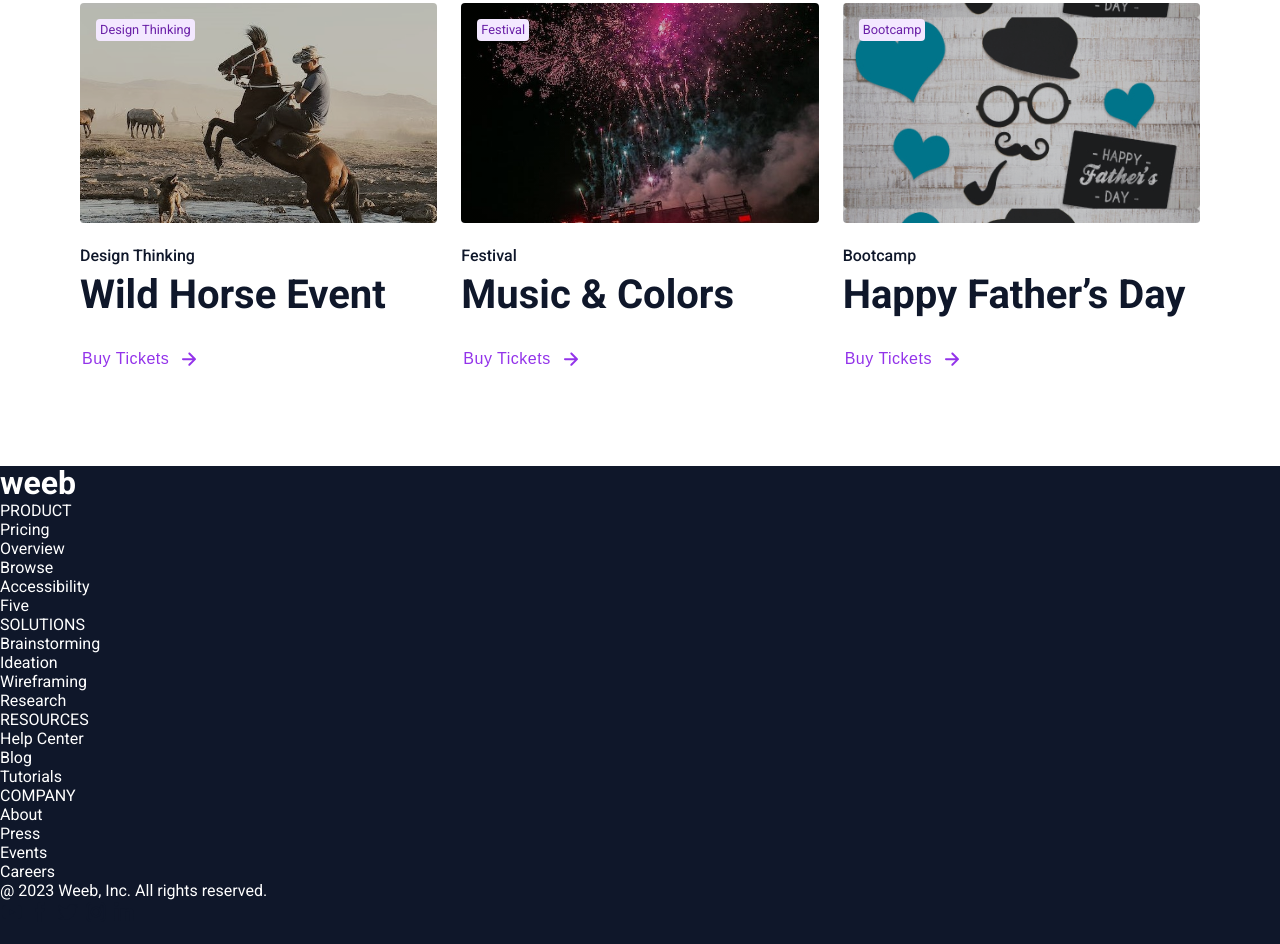
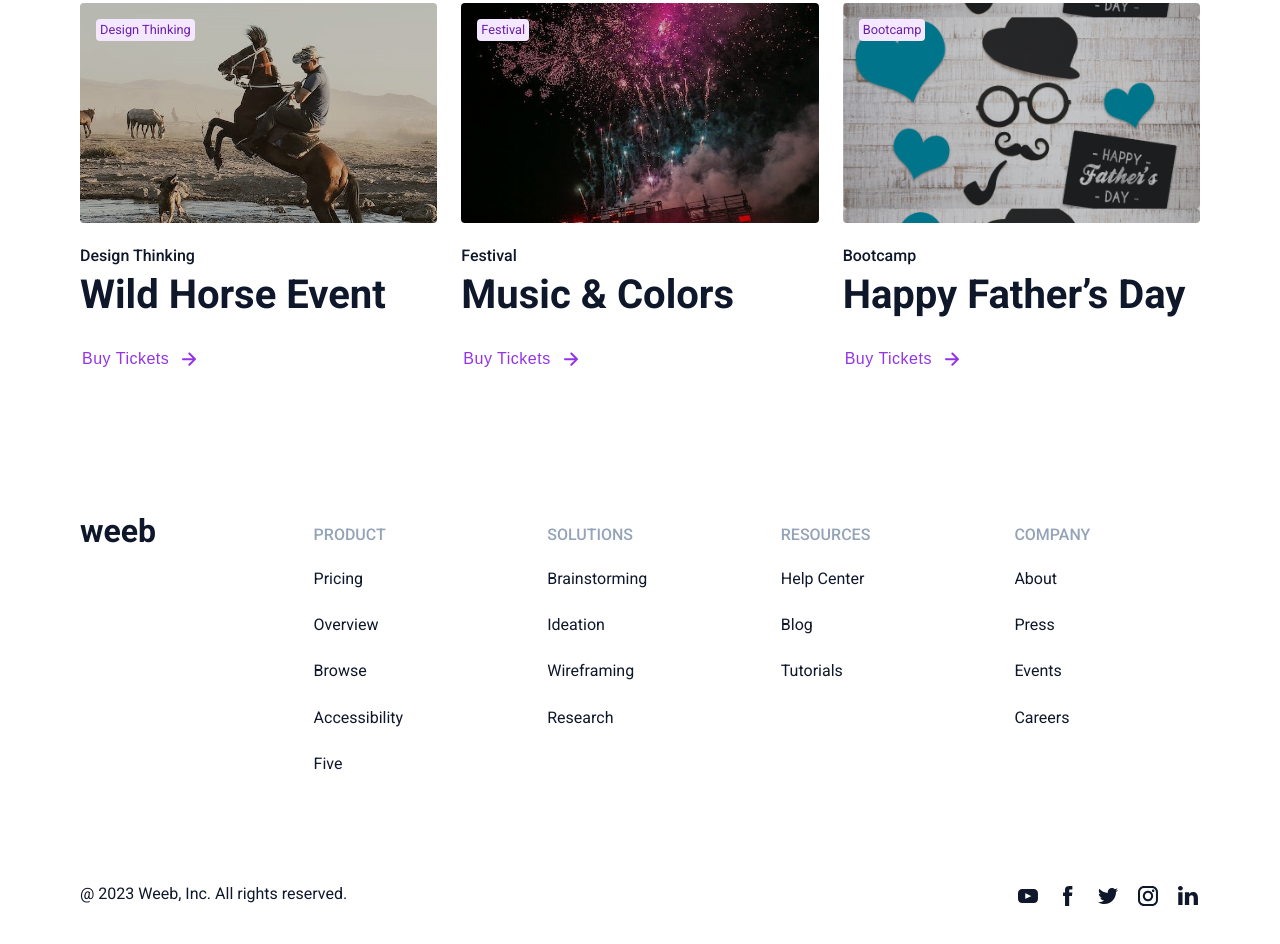
Before and after one commit to u-dani/weeb-landing-page, a website: page index.html in a window 1280 px wide. Shown: the part 4831-5775 px from the top of the page. Drawn offline with Linux system fonts and the light colour scheme.

Commit message:
css compiled footer style

```diff
--- a/css/style.css
+++ b/css/style.css
@@ -84,6 +84,61 @@ input {
 .l-section__logo-container {
   display: flex;
   gap: 80px;
+}
+
+.l-footer {
+  background: white;
+  padding: 0px 80px;
+}
+.l-footer * {
+  color: #0F172A;
+}
+.l-footer__grid {
+  display: grid;
+  grid-template-columns: repeat(5, 1fr);
+  gap: 48px;
+  align-items: flex-start;
+  padding: 48px 0px;
+}
+.l-footer__bottom {
+  display: flex;
+  justify-content: space-between;
+  gap: 48px;
+  padding: 48px 0px;
+}
+.l-footer__text {
+  font-size: 1rem;
+  line-height: 140%;
+}
+.l-footer__list > * {
+  padding: 12px 0px;
+}
+.l-footer__caption {
+  font-size: 1rem;
+  color: #94A3B8;
+  text-transform: uppercase;
+  font-weight: 500;
+  line-height: 110%;
+}
+.l-footer__link {
+  font-size: 1rem;
+  line-height: 140%;
+}
+.l-footer__link:hover {
+  color: #94A3B8;
+}
+.l-footer__icon-container {
+  display: flex;
+  gap: 16px;
+  align-items: center;
+}
+.l-footer__icon {
+  width: 24px;
+  height: 24px;
+  transition: 300ms ease-out;
+}
+.l-footer__icon:hover {
+  transform: translateY(-5px);
 }
 
 .logo {
```
Also changed, not shown: 1 other file.
